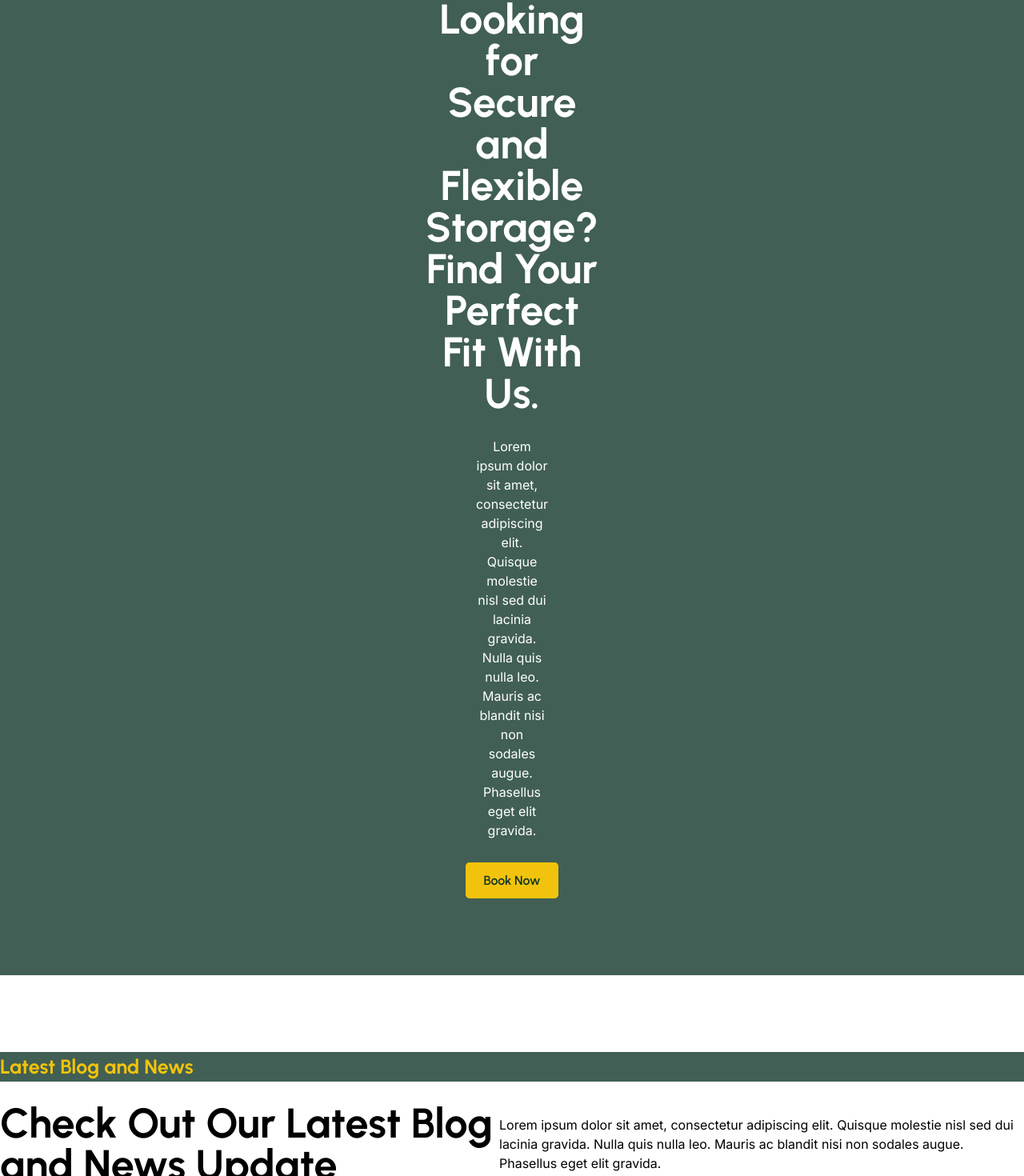
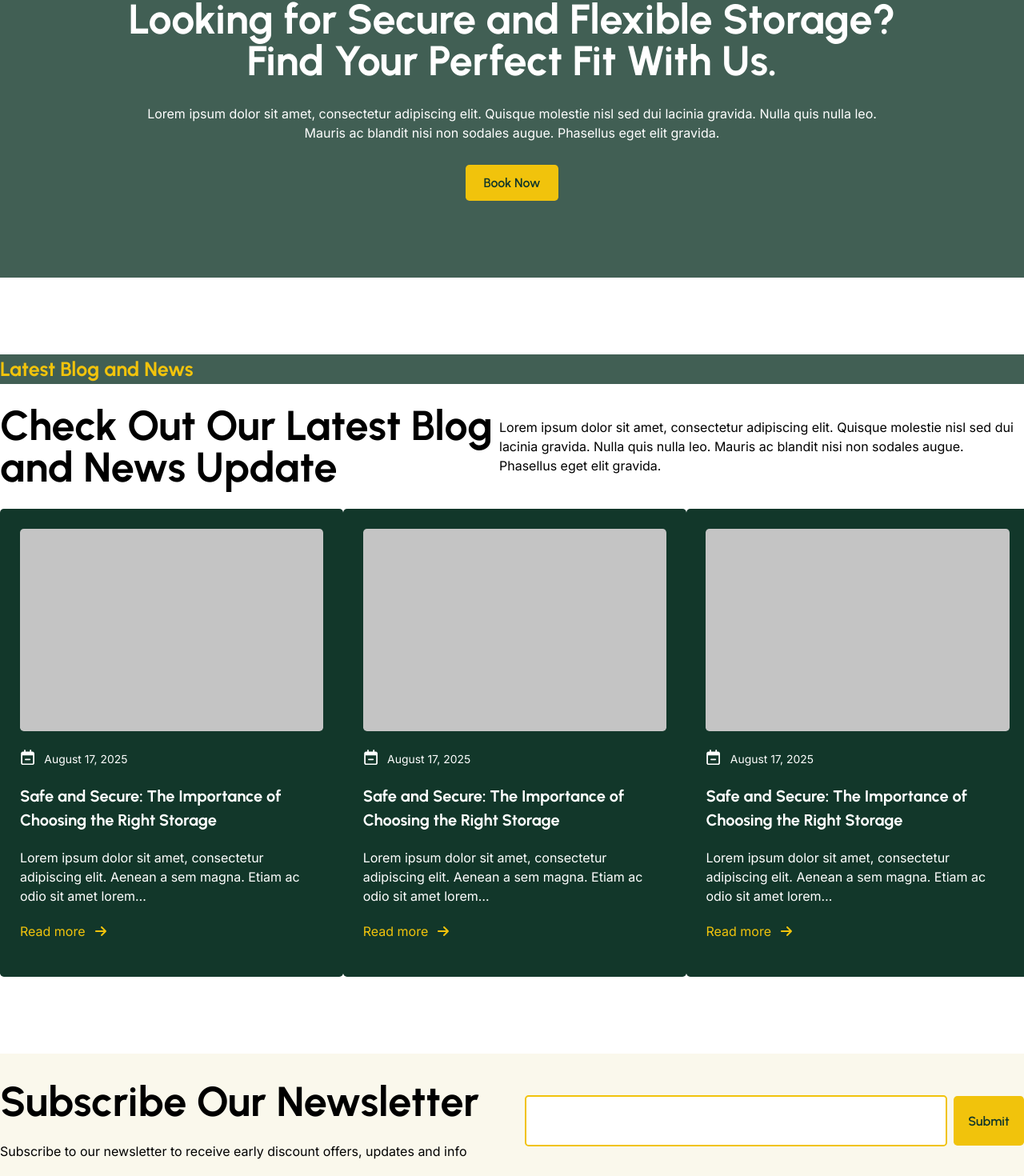
Before and after one commit to Zileena6/storaid, a React (Vite) app: page / in a window 1280 px wide. Shown: the part 5435-6905 px from the top of the page at 80% size. Built offline with nearby package versions, Linux system fonts and the light colour scheme.

Commit message:
Adds component/newsletter

```diff
--- a/src/components/perfectFit/PerfectFit.jsx
+++ b/src/components/perfectFit/PerfectFit.jsx
@@ -4,8 +4,10 @@ import Button from '../Button';
 const PerfectFit = () => {
   return (
     <section className='section-container'>
+      <div className='content-container'>
         <h3 className='title'>
-        Looking for Secure and Flexible Storage? Find Your Perfect Fit With Us.
+          Looking for Secure and Flexible Storage? Find Your Perfect Fit With
+          Us.
         </h3>
         <p className='description'>
           Lorem ipsum dolor sit amet, consectetur adipiscing elit. Quisque
@@ -15,6 +17,7 @@ const PerfectFit = () => {
         <Link to='/booking'>
           <Button btnText={'book now'} />
         </Link>
+      </div>
     </section>
   );
 };
--- a/src/index.css
+++ b/src/index.css
@@ -745,18 +745,22 @@ header {
 .section-container {
   background: var(--accent-3);
   color: var(--primary);
-  padding: 6rem;
+  padding: 6rem 0;
+
+  .content-container {
+    max-width: 1364px;
+    margin: 0 auto;
 
     display: flex;
     flex-direction: column;
-  justify-content: center;
     align-items: center;
     gap: 1.75rem;
 
     .title,
     .description {
       text-align: center;
-    padding: 0 35rem;
+      padding: 0 10rem;
+    }
   }
 }
 
@@ -817,6 +821,10 @@ header {
       .input-field {
         width: 33rem;
       }
+
+      .btn {
+        padding: 1.15rem;
+      }
     }
   }
 }
```
Lines whose indentation alone changed are shown as unchanged.
